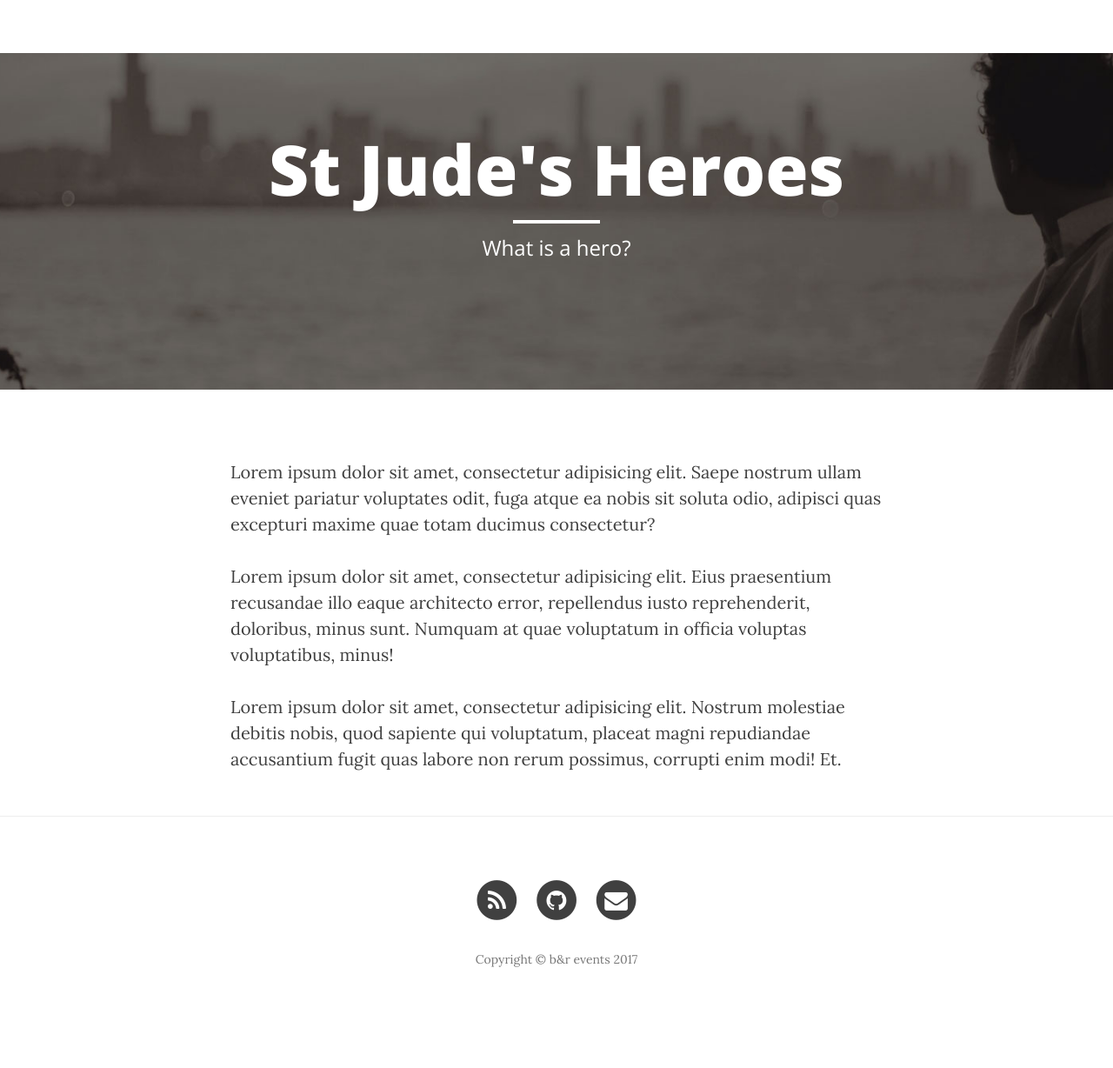
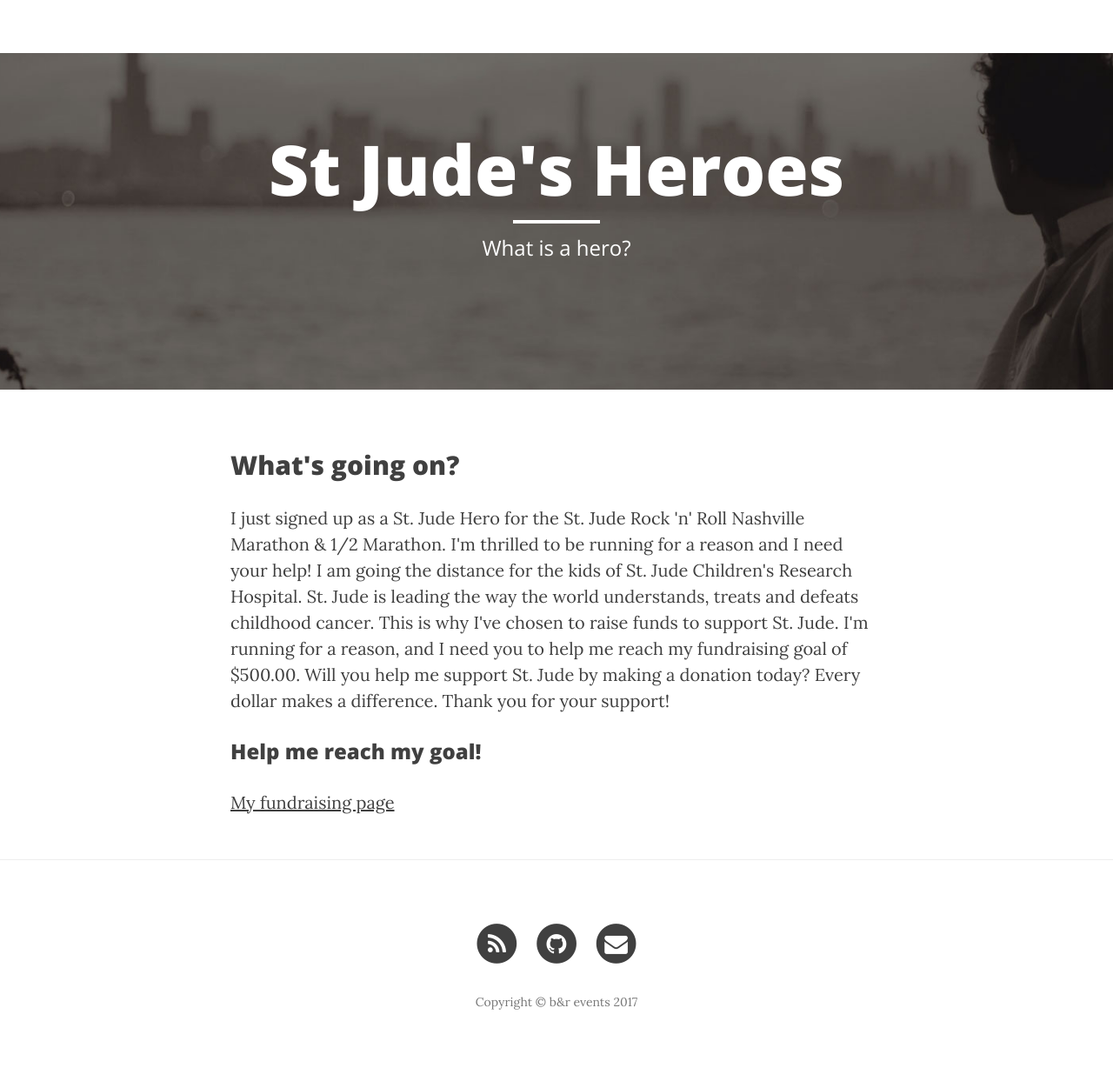
Before and after one commit to ryandorr17/marathon-blog, a Jekyll site: the page built from st-jude-heroes.html, in a window 1280 px wide. Shown: the whole page at 87% size. Built offline with Jekyll 4.4.1, drawn with Linux system fonts in a browser that asks for light colours; nearby versions of some CDN libraries; before the commit the page ends 1179 px from its top, so only the background shows below that.

Commit message:
add details to st jude's page

```diff
--- a/st-jude-heroes.html
+++ b/st-jude-heroes.html
@@ -5,8 +5,17 @@
 header-img: "img/about-bg.jpg"
 ---
 
-<p>Lorem ipsum dolor sit amet, consectetur adipisicing elit. Saepe nostrum ullam eveniet pariatur voluptates odit, fuga atque ea nobis sit soluta odio, adipisci quas excepturi maxime quae totam ducimus consectetur?</p>
+<h2>What's going on?</h2>
+<p>
+  I just signed up as a St. Jude Hero for the St. Jude Rock 'n' Roll Nashville Marathon & 1/2 Marathon. I'm thrilled to be running for a reason and I need your help! I am going the distance for the kids of St. Jude Children's Research Hospital.
 
-<p>Lorem ipsum dolor sit amet, consectetur adipisicing elit. Eius praesentium recusandae illo eaque architecto error, repellendus iusto reprehenderit, doloribus, minus sunt. Numquam at quae voluptatum in officia voluptas voluptatibus, minus!</p>
+St. Jude is leading the way the world understands, treats and defeats childhood cancer. This is why I've chosen to raise funds to support St. Jude. I'm running for a reason, and I need you to help me reach my fundraising goal of $500.00.
 
-<p>Lorem ipsum dolor sit amet, consectetur adipisicing elit. Nostrum molestiae debitis nobis, quod sapiente qui voluptatum, placeat magni repudiandae accusantium fugit quas labore non rerum possimus, corrupti enim modi! Et.</p>
+Will you help me support St. Jude by making a donation today? Every dollar makes a difference.
+
+Thank you for your support!
+</P>
+
+<h3>Help me reach my goal!</h3>
+
+<p><a href="http://fundraising.stjude.org/site/TR/Heroes/Heroes?px=2148058&pg=personal&fr_id=59946">My fundraising page</a><p>
```
